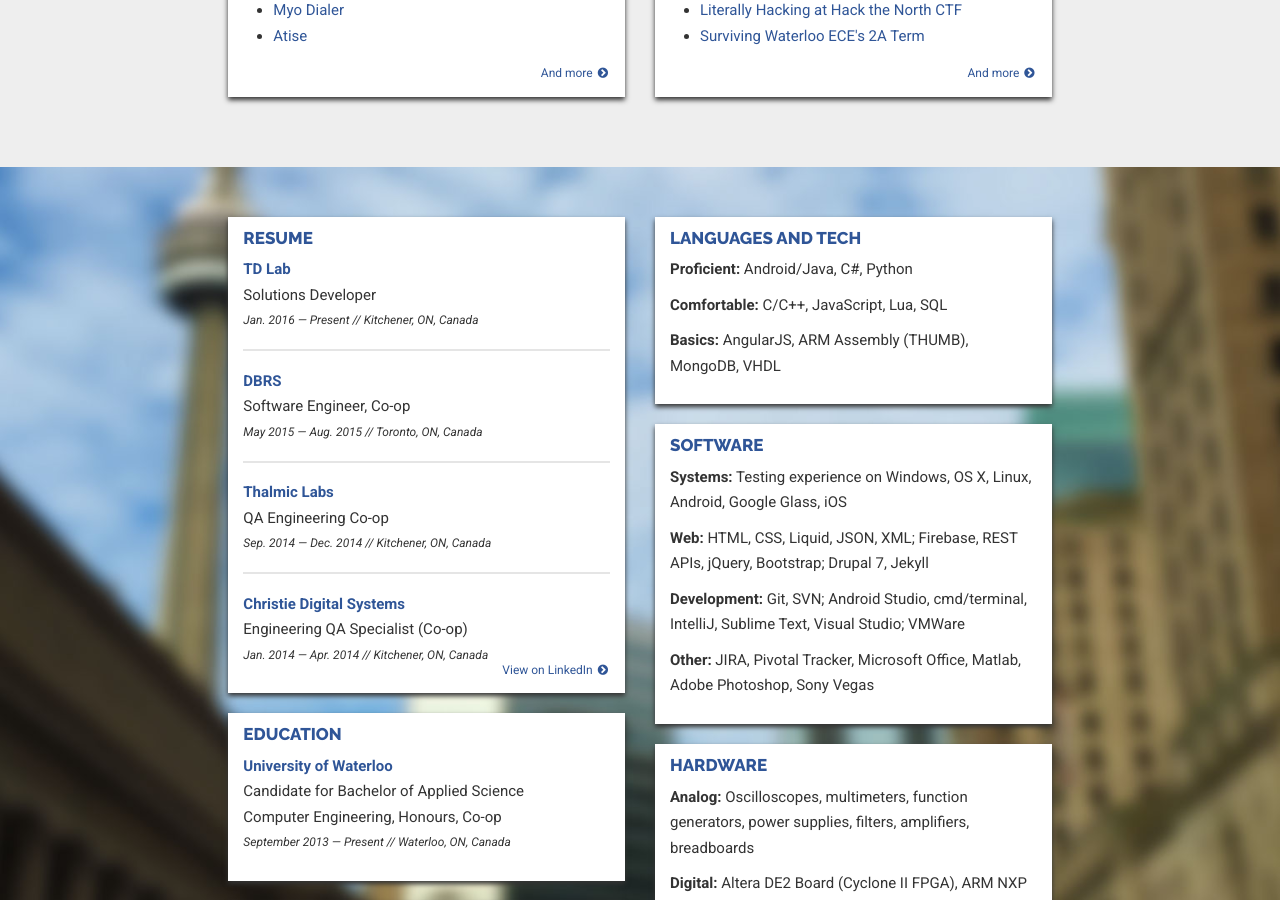
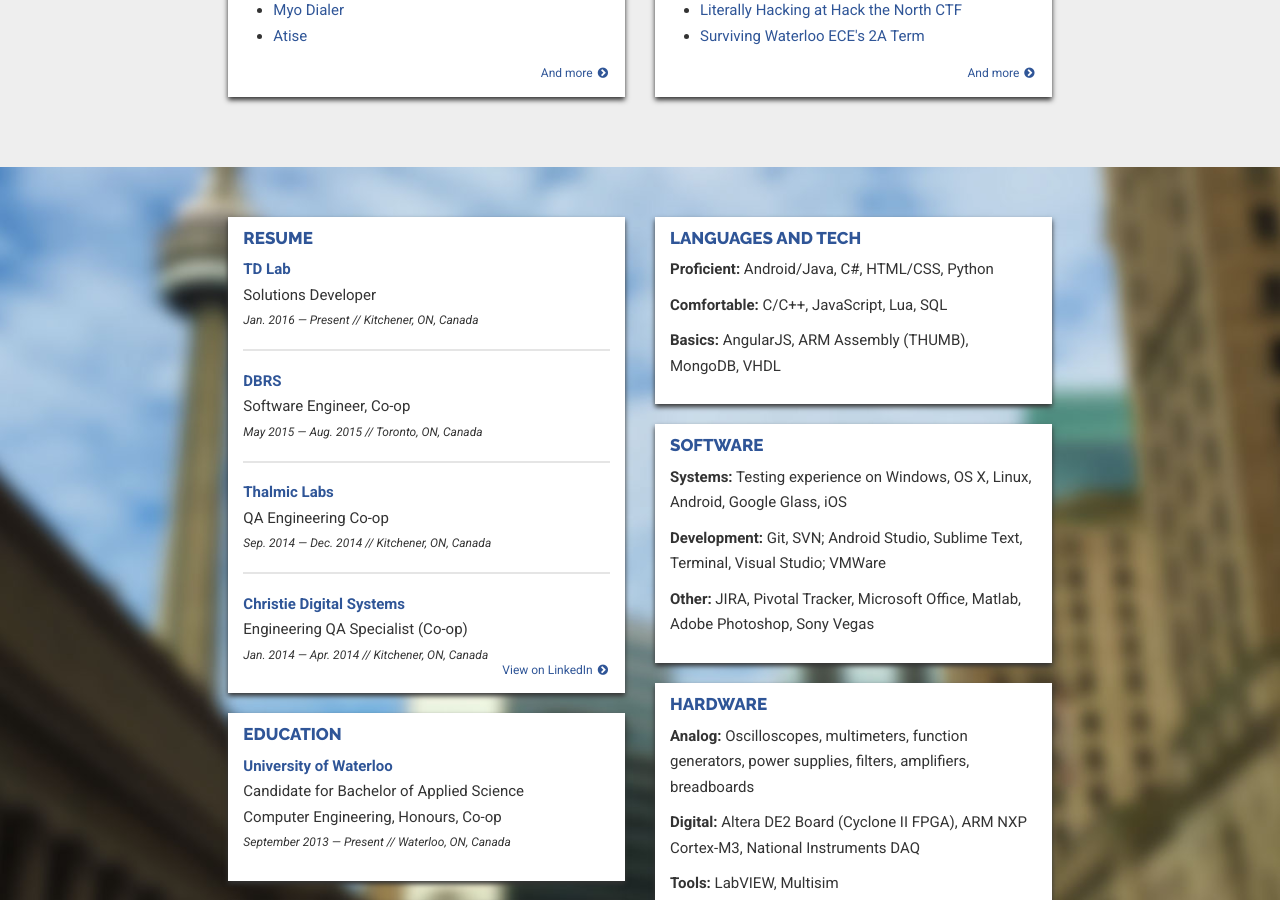
Before and after one commit to lloydtorres/lloydtorres.github.io, a Jekyll site: the page built from index.html, in a window 1280 px wide and 900 px high, scrolled down 1646 px. Built offline with Jekyll 4.4.1, drawn with Linux system fonts in a browser that asks for light colours; nearby versions of some CDN libraries.

Commit message:
Update resume content

```diff
--- a/index.html
+++ b/index.html
@@ -202,8 +202,7 @@
 
                                 <div class="resume-entry">
                                     <p><strong>Systems:</strong> Testing experience on Windows, OS X, Linux, Android, Google Glass, iOS</p>
-                                    <p><strong>Web:</strong> HTML, CSS, Liquid, JSON, XML; Firebase, REST APIs, jQuery, Bootstrap; Drupal 7, Jekyll</p>
-                                    <p><strong>Development:</strong> Git, SVN; Android Studio, cmd/terminal, IntelliJ, Sublime Text, Visual Studio; VMWare</p>
+                                    <p><strong>Development:</strong> Git, SVN; Android Studio, Sublime Text, Terminal, Visual Studio; VMWare</p>
                                     <p><strong>Other:</strong> JIRA, Pivotal Tracker, Microsoft Office, Matlab, Adobe Photoshop, Sony Vegas</p>
                                 </div>
                             </div>
```
Also changed, not shown: other parts of index.html (+2 -2 lines).
